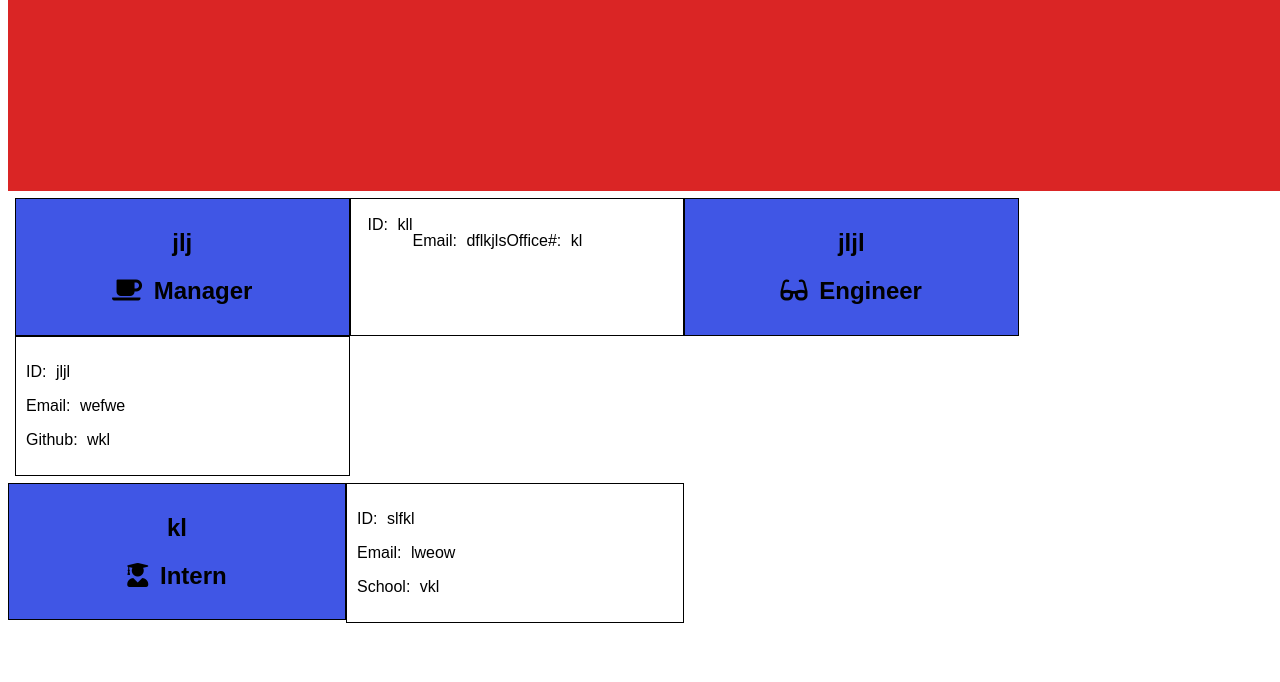
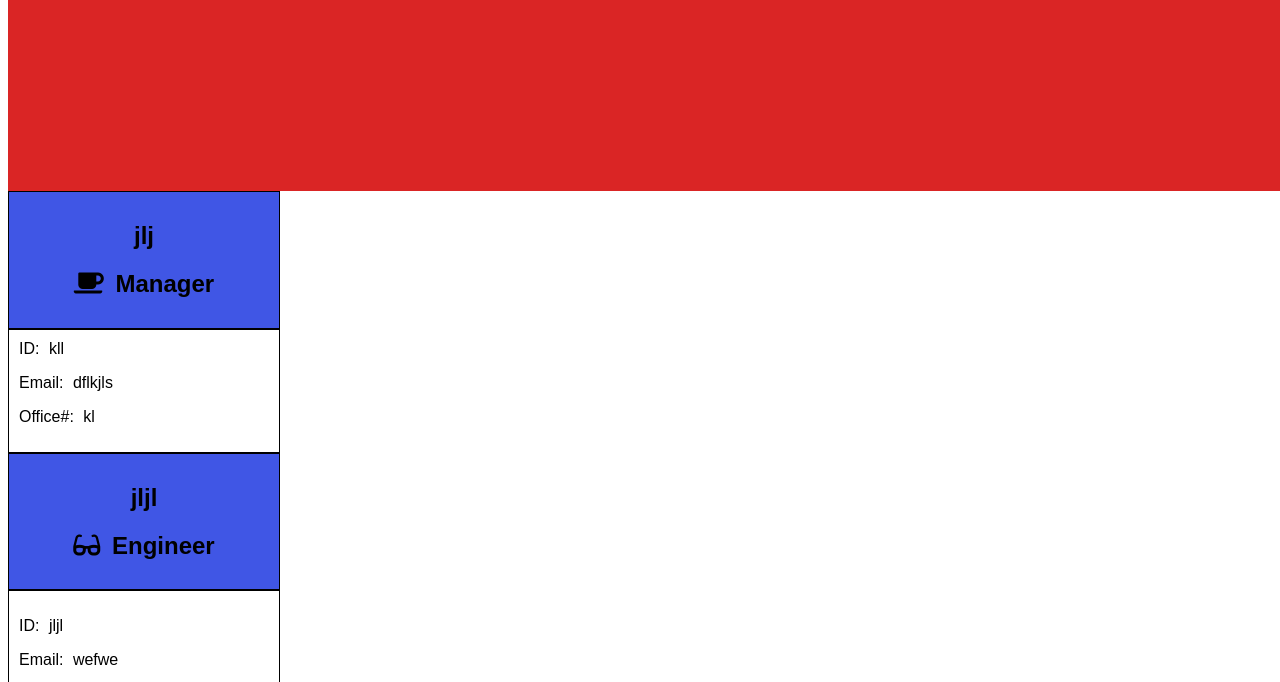
Before and after one commit to bussudo/MyTeamList, a website: page MyTeam.html in a window 1280 px wide. Shown: the part 107-789 px from the top of the page. Drawn offline with Linux system fonts and the light colour scheme.

Commit message:
finalized files, ready for submission

```diff
--- a/Assets/css/style.css
+++ b/Assets/css/style.css
@@ -9,17 +9,15 @@ body {
   background-color: #DA2525;
   background-size: cover;
   background-position: center;
-
   text-align: center;
 }
 
-.flex-column {
+.left-direction {
+  justify-content: space-evenly;
   display: flex;
-  flex-wrap: wrap;
-  flex: 1 0 25%; /* flex-grow, flex-shrink, flex-basis */
-  margin: 5px;
+  align-items: center;
+  margin: 15px;
   padding: 2px;
-
   border-radius: 10px;
 }
 
@@ -27,10 +25,9 @@ body {
   border-style: solid;
   border-width: 1px;
   padding: 10px;
-  float: left;
-  width: 25%;
   background-color: #4056e5;
   text-align: center;
+  width: 250px;
   word-spacing: 5px;
   }
 
@@ -38,8 +35,7 @@ body {
   border-style:solid;
   border-width: 1px;
   padding: 10px;
-  float: left;
-  width: 25%;
   background-color: white;
+  width: 250px;
   word-spacing: 5px;
 }
```
